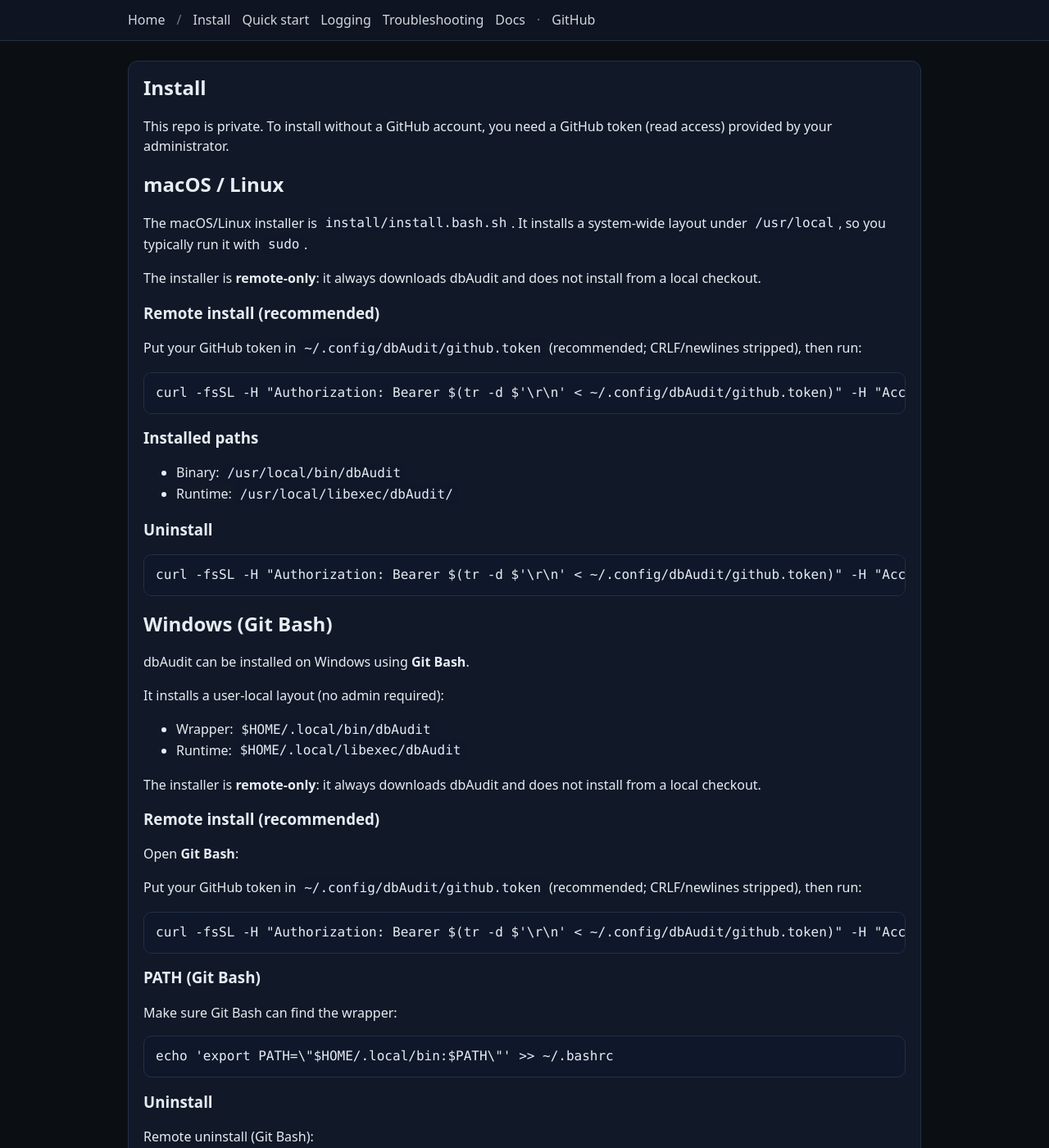
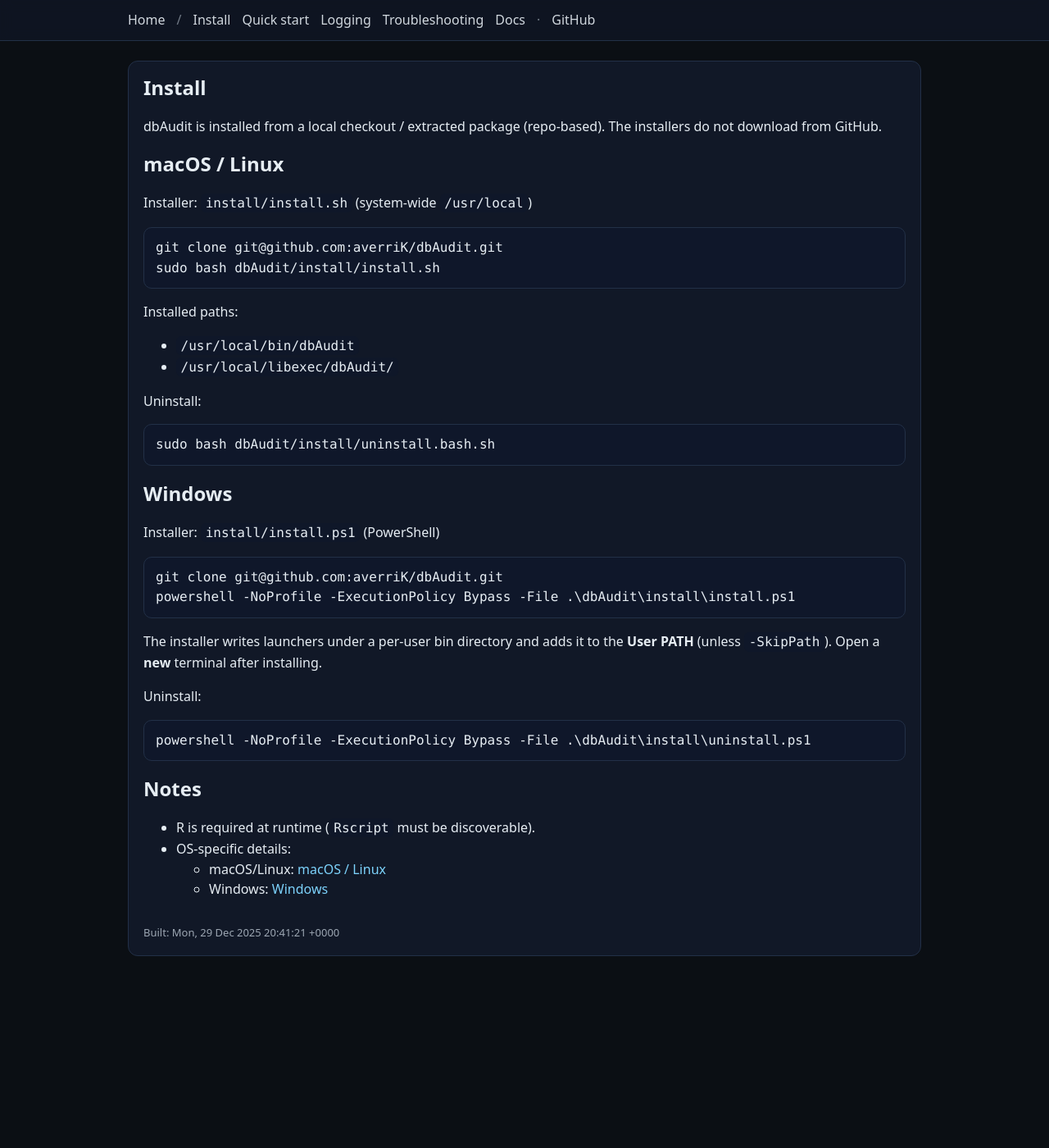
Before and after one commit to averriK/dbAudit, a Jekyll site: the page built from docs/install.md, in a window 1280 px wide and 1400 px high. Shown: the whole window at 82% size. Built offline with Jekyll 4.4.1, drawn with Linux system fonts in a browser that asks for light colours; some of the changed text lies outside the part shown.

Commit message:
Repo-based installers + Windows PowerShell install

````diff
--- a/docs/install.md
+++ b/docs/install.md
@@ -6,73 +6,49 @@
 
 # Install
 
-This repo is private.
-To install without a GitHub account, you need a GitHub token (read access) provided by your administrator.
+dbAudit is installed from a local checkout / extracted package (repo-based). The installers do not download from GitHub.
 
 ## macOS / Linux
 
-The macOS/Linux installer is `install/install.bash.sh`.
-It installs a system-wide layout under `/usr/local`, so you typically run it with `sudo`.
-
-The installer is **remote-only**: it always downloads dbAudit and does not install from a local checkout.
-
-### Remote install (recommended)
-
-Put your GitHub token in `~/.config/dbAudit/github.token` (recommended; CRLF/newlines stripped), then run:
+Installer: `install/install.sh` (system-wide `/usr/local`)
 
 ```bash
-curl -fsSL -H "Authorization: Bearer $(tr -d $'\r\n' < ~/.config/dbAudit/github.token)" -H "Accept: application/vnd.github.raw" "https://api.github.com/repos/averriK/dbAudit/contents/install/install.bash.sh?ref=main" | sudo bash
+git clone git@github.com:averriK/dbAudit.git
+sudo bash dbAudit/install/install.sh
 ```
 
-### Installed paths
+Installed paths:
 
-- Binary: `/usr/local/bin/dbAudit`
-- Runtime: `/usr/local/libexec/dbAudit/`
+- `/usr/local/bin/dbAudit`
+- `/usr/local/libexec/dbAudit/`
 
-### Uninstall
+Uninstall:
 
 ```bash
-curl -fsSL -H "Authorization: Bearer $(tr -d $'\r\n' < ~/.config/dbAudit/github.token)" -H "Accept: application/vnd.github.raw" "https://api.github.com/repos/averriK/dbAudit/contents/install/uninstall.bash.sh?ref=main" | sudo bash
+sudo bash dbAudit/install/uninstall.bash.sh
 ```
 
-## Windows (Git Bash)
+## Windows
 
-dbAudit can be installed on Windows using **Git Bash**.
+Installer: `install/install.ps1` (PowerShell)
 
-It installs a user-local layout (no admin required):
-
-- Wrapper: `$HOME/.local/bin/dbAudit`
-- Runtime: `$HOME/.local/libexec/dbAudit`
-
-The installer is **remote-only**: it always downloads dbAudit and does not install from a local checkout.
-
-### Remote install (recommended)
-
-Open **Git Bash**:
-
-Put your GitHub token in `~/.config/dbAudit/github.token` (recommended; CRLF/newlines stripped), then run:
-
-```bash
-curl -fsSL -H "Authorization: Bearer $(tr -d $'\r\n' < ~/.config/dbAudit/github.token)" -H "Accept: application/vnd.github.raw" "https://api.github.com/repos/averriK/dbAudit/contents/install/install.windows?ref=main" | bash
+```powershell
+git clone git@github.com:averriK/dbAudit.git
+powershell -NoProfile -ExecutionPolicy Bypass -File .\dbAudit\install\install.ps1
 ```
 
-### PATH (Git Bash)
+The installer writes launchers under a per-user bin directory and adds it to the **User PATH** (unless `-SkipPath`).
+Open a **new** terminal after installing.
 
-Make sure Git Bash can find the wrapper:
+Uninstall:
 
-```bash
-echo 'export PATH=\"$HOME/.local/bin:$PATH\"' >> ~/.bashrc
+```powershell
+powershell -NoProfile -ExecutionPolicy Bypass -File .\dbAudit\install\uninstall.ps1
 ```
 
-### Uninstall
+## Notes
 
-Remote uninstall (Git Bash):
-
-```bash
-curl -fsSL -H "Authorization: Bearer $(tr -d $'\r\n' < ~/.config/dbAudit/github.token)" -H "Accept: application/vnd.github.raw" "https://api.github.com/repos/averriK/dbAudit/contents/install/uninstall.windows?ref=main" | bash
-```
-
-## OS-specific notes
-
-- macOS/Linux details: [macOS / Linux]({{ "/docs/macos/" | relative_url }})
-- Windows details: [Windows]({{ "/docs/windows/" | relative_url }})
+- R is required at runtime (`Rscript` must be discoverable).
+- OS-specific details:
+  - macOS/Linux: [macOS / Linux]({{ "/docs/macos/" | relative_url }})
+  - Windows: [Windows]({{ "/docs/windows/" | relative_url }})
````
Also changed, not shown: docs/home.md (+6 -13 lines), docs/macos.md (+6 -12 lines), docs/troubleshooting.md (+23 -27 lines), docs/windows.md (+34 -40 lines), README.md, docs/README.md, 6 other files.
